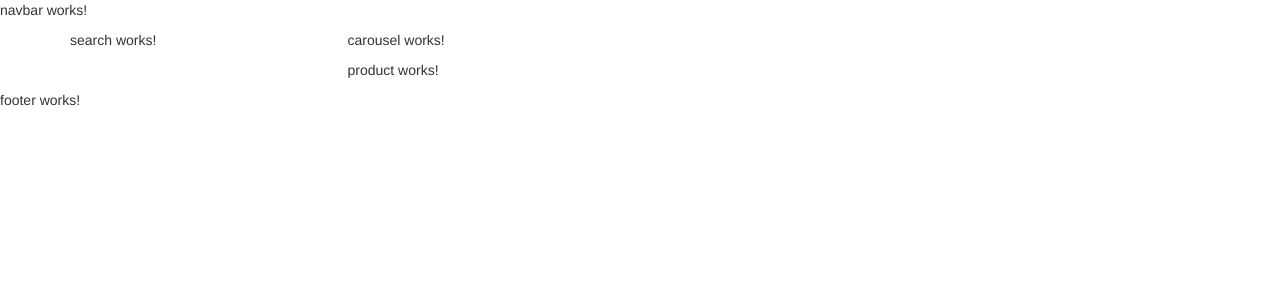
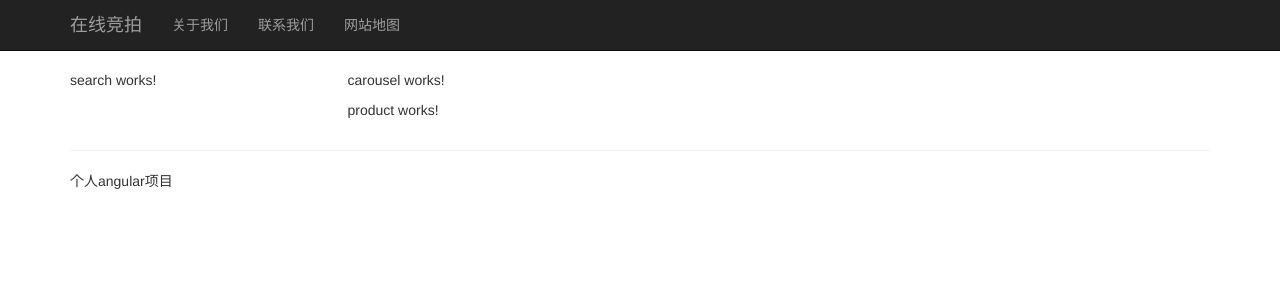
Before and after one commit to wjhwg/angularProject, an Angular app: page / in a window 1280 px wide. Shown: the top 300 px of the page. Built offline with nearby package versions, Linux system fonts and the light colour scheme.

Commit message:
导航条

```diff
--- a/src/app/footer/footer.component.html
+++ b/src/app/footer/footer.component.html
@@ -1,3 +1,11 @@
-<p>
-  footer works!
-</p>
+
+<div class="container">
+  <hr>
+  <footer>
+    <div class="row">
+      <div class="col-lg-12">
+        <p>个人angular项目</p>
+      </div>
+    </div>
+  </footer>
+</div>
--- a/src/app/navbar/navbar.component.html
+++ b/src/app/navbar/navbar.component.html
@@ -1,3 +1,19 @@
-<p>
-  navbar works!
-</p>
+<nav class="navbar navbar-inverse navbar-fixed-top">
+  <div class="container">
+    <div class="navbar-header">
+      <button type="button" class="navbar-toggle" data-toggle="collapse" data-target=".navbar-coll">
+        <span class="icon-bar"></span>
+        <span class="icon-bar"></span>
+        <span class="icon-bar"></span>
+      </button>
+      <a class="navbar-brand" href="#">在线竞拍</a>
+    </div>
+    <div class="collapse navbar-collapse navbar-coll">
+      <ul class="nav navbar-nav">
+        <li><a href="#">关于我们</a></li>
+        <li><a href="#">联系我们</a></li>
+        <li><a href="#">网站地图</a></li>
+      </ul>
+    </div>
+  </div>
+</nav>
--- a/src/styles.css
+++ b/src/styles.css
@@ -1 +1,3 @@
-/* You can add global styles to this file, and also import other style files */
+body{
+  padding-top: 70px;
+}
```
